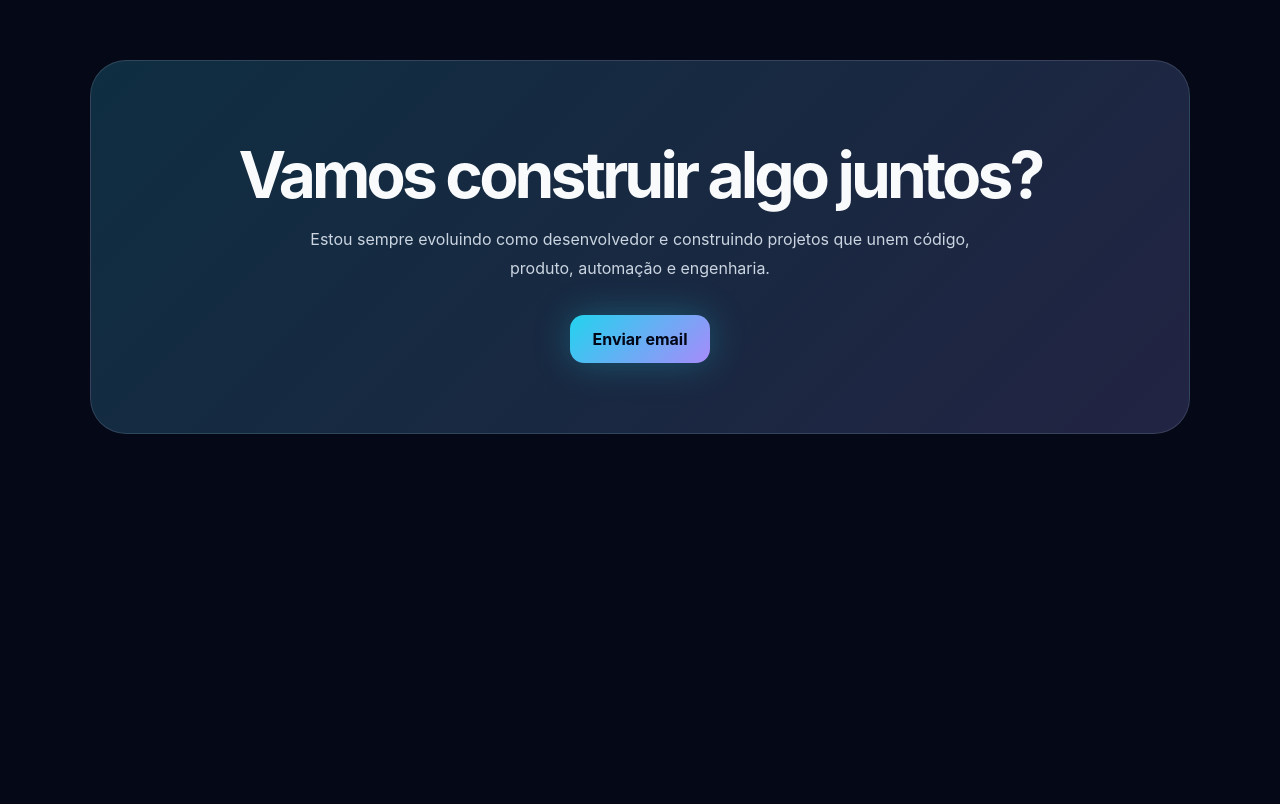
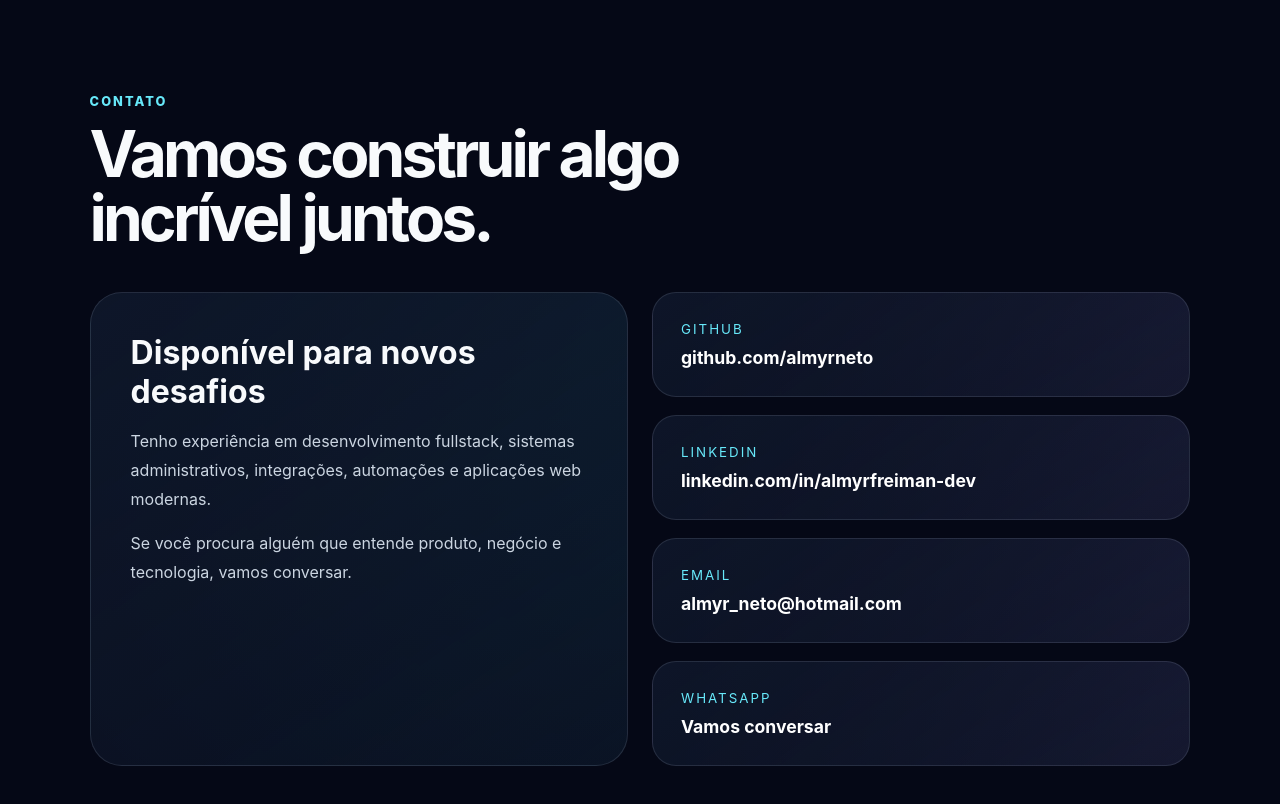
Before and after one commit to almyrneto/fullstack-portfolio, a React (Vite) app: page / in a window 1280 px wide. Shown: the part 6181-6985 px from the top of the page. Before the commit the page ends 6735 px from the top, so only its background shows below. Built offline with nearby package versions, Linux system fonts and the light colour scheme.

Commit message:
feat: create premium contact section

```diff
--- a/src/App.tsx
+++ b/src/App.tsx
@@ -3,6 +3,7 @@ import { About } from './sections/About/About'
 import { Skills } from './sections/Skills/Skills'
 import { Projects } from './sections/Projects/Projects'
 import { Experience } from './sections/Experience/Experience'
+import { Contact } from './sections/Contact/Contact'
 
 function App() {
   return (
@@ -51,18 +52,8 @@ function App() {
       <Skills />
       <Projects />
       <Experience />
+      <Contact />
 
-      <section className="contact" id="contact">
-        <h2>Vamos construir algo juntos?</h2>
-        <p>
-          Estou sempre evoluindo como desenvolvedor e construindo projetos que
-          unem código, produto, automação e engenharia.
-        </p>
-
-        <a href="mailto:almyr@tecnofabrica.com.br" className="primaryButton">
-          Enviar email
-        </a>
-      </section>
     </main>
   )
 }
--- /dev/null
+++ b/src/sections/Contact/Contact.tsx
@@ -0,0 +1,82 @@
+import { motion } from 'framer-motion'
+
+const contacts = [
+  {
+    title: 'GitHub',
+    value: 'github.com/almyrneto',
+    href: 'https://github.com/almyrneto',
+  },
+  {
+    title: 'LinkedIn',
+    value: 'linkedin.com/in/almyrfreiman-dev',
+    href: 'https://linkedin.com/in/almyrfreiman-dev',
+  },
+  {
+    title: 'Email',
+    value: 'almyr_neto@hotmail.com',
+    href: 'mailto:almyr_neto@hotmail.com',
+  },
+  {
+    title: 'WhatsApp',
+    value: 'Vamos conversar',
+    href: 'https://wa.me/21983124024',
+  },
+]
+
+export function Contact() {
+  return (
+    <section className="section contactSection" id="contact">
+      <motion.div
+        className="sectionHeader"
+        initial={{ opacity: 0, y: 32 }}
+        whileInView={{ opacity: 1, y: 0 }}
+        viewport={{ once: true }}
+      >
+        <span>Contato</span>
+
+        <h2>Vamos construir algo incrível juntos.</h2>
+      </motion.div>
+
+      <div className="contactGrid">
+        <motion.div
+          className="contactPanel"
+          initial={{ opacity: 0, x: -40 }}
+          whileInView={{ opacity: 1, x: 0 }}
+          viewport={{ once: true }}
+        >
+          <h3>Disponível para novos desafios</h3>
+
+          <p>
+            Tenho experiência em desenvolvimento fullstack, sistemas
+            administrativos, integrações, automações e aplicações web modernas.
+          </p>
+
+          <p>
+            Se você procura alguém que entende produto, negócio e tecnologia,
+            vamos conversar.
+          </p>
+        </motion.div>
+
+        <div className="contactCards">
+          {contacts.map((contact, index) => (
+            <motion.a
+              key={contact.title}
+              href={contact.href}
+              target="_blank"
+              rel="noreferrer"
+              className="contactCard"
+              initial={{ opacity: 0, y: 25 }}
+              whileInView={{ opacity: 1, y: 0 }}
+              whileHover={{ y: -8 }}
+              viewport={{ once: true }}
+              transition={{ delay: index * 0.08 }}
+            >
+              <small>{contact.title}</small>
+              <strong>{contact.value}</strong>
+            </motion.a>
+          ))}
+        </div>
+      </div>
+    </section>
+  )
+}
--- a/src/styles/app.css
+++ b/src/styles/app.css
@@ -813,3 +813,66 @@ h1 {
     grid-template-columns: 1fr;
   }
 }
+
+.contactSection {
+  position: relative;
+}
+
+.contactGrid {
+  display: grid;
+  grid-template-columns: 1fr 1fr;
+  gap: 24px;
+}
+
+.contactPanel {
+  padding: 40px;
+  border-radius: 32px;
+  border: 1px solid rgba(148, 163, 184, 0.18);
+  background:
+    linear-gradient(145deg, rgba(15, 23, 42, 0.92), rgba(15, 23, 42, 0.48)),
+    radial-gradient(circle at top right, rgba(34, 211, 238, 0.14), transparent);
+}
+
+.contactPanel h3 {
+  margin: 0;
+  font-size: 2rem;
+}
+
+.contactPanel p {
+  color: #cbd5e1;
+  line-height: 1.8;
+}
+
+.contactCards {
+  display: grid;
+  gap: 18px;
+}
+
+.contactCard {
+  padding: 28px;
+  text-decoration: none;
+  border-radius: 24px;
+  border: 1px solid rgba(148, 163, 184, 0.18);
+  background:
+    linear-gradient(145deg, rgba(15, 23, 42, 0.92), rgba(15, 23, 42, 0.48)),
+    radial-gradient(circle at top right, rgba(167, 139, 250, 0.16), transparent);
+}
+
+.contactCard small {
+  display: block;
+  color: #67e8f9;
+  text-transform: uppercase;
+  letter-spacing: 0.15em;
+  margin-bottom: 10px;
+}
+
+.contactCard strong {
+  color: white;
+  font-size: 1.1rem;
+}
+
+@media (max-width: 900px) {
+  .contactGrid {
+    grid-template-columns: 1fr;
+  }
+}
```
